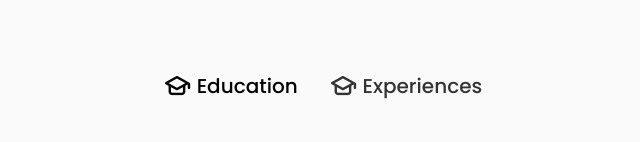
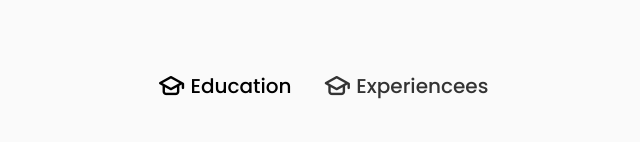
Before and after one commit to leenock/portfolio_trial_two, a React (Create React App) app: page / in a window 1280 px wide. Shown: the part 2326-2468 px from the top of the page, without its empty margins (317-957 px from the left). Built offline with nearby package versions, Linux system fonts and the light colour scheme.

Commit message:
new updates

```diff
--- a/src/components/qualification/Qualification.jsx
+++ b/src/components/qualification/Qualification.jsx
@@ -29,7 +29,7 @@ const Qualification = () => {
             >
                 <i className="uil uil-graduation-cap
                      qualification__icon"></i>
-                     Experiences
+                     Experiencees
             </div>
          </div>
          <div className="qualification__sections">
```
